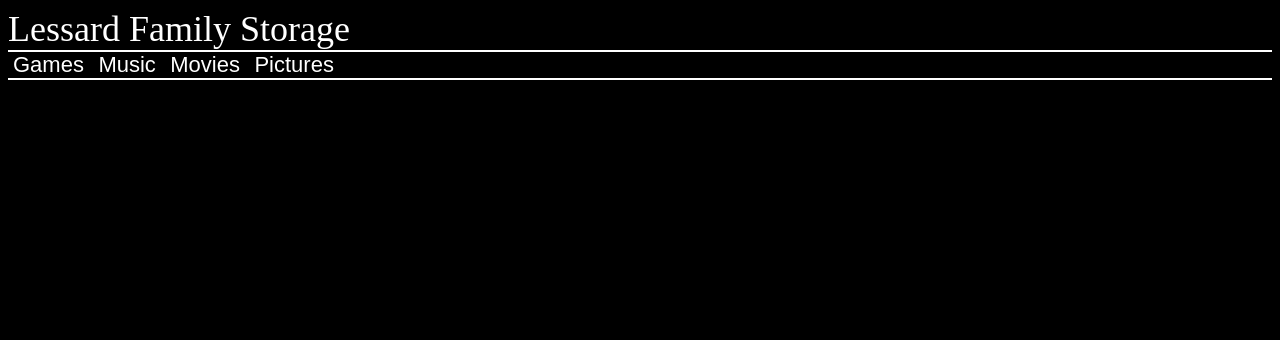
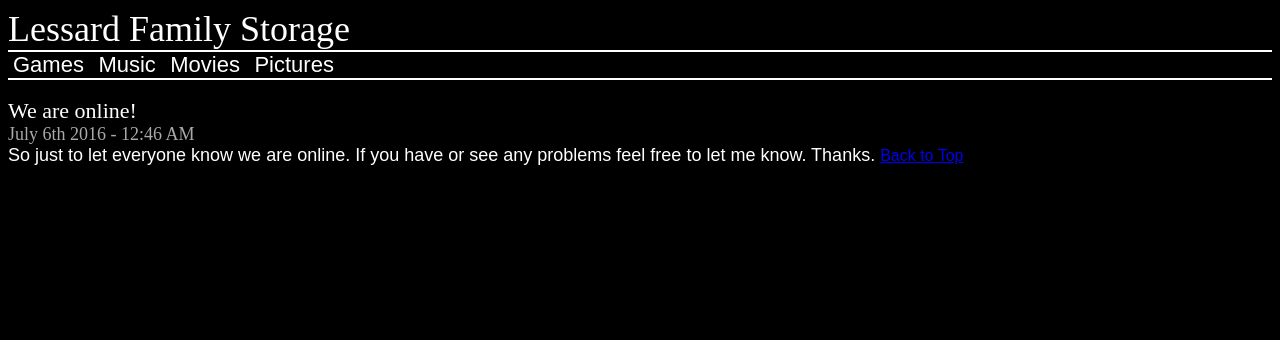
Before and after one commit to TheLessards/thelessards.github.io, a PHP site: page / in a window 1280 px wide. Shown: the top 340 px of the page. Run offline with PHP 8.4, Linux system fonts and the light colour scheme.

Commit message:
Overall Update

```diff
--- a/index.html
+++ b/index.html
@@ -7,7 +7,7 @@
 	<link rel="stylesheet" href="main.css" type="text/css">
 </head>
 <body>
-<div class="header">
+<div id="top" class="header">
 	<a class="header-title" href="index.html">Lessard Family Storage</a>
 	<div class="header-links">
 		<a href="games.html">Games</a>
@@ -16,3 +16,13 @@
 		<a href="pictures.html">Pictures</a>
 	</div>
 </div>
+<br />
+<div class="block-normal">
+	<span class="block-title">We are online!</span><br />
+	<span class="block-date">July 6th 2016 - 12:46 AM</span><br />
+	<span class="block-info">
+	So just to let everyone know we are online. If you have or see any
+	problems feel free to let me know. Thanks.
+	</span>
+	<a class="block-top" href="#top">Back to Top</a>
+</div>
--- a/main.css
+++ b/main.css
@@ -23,3 +23,25 @@ html{
 	text-decoration: none;
 	padding:5px;
 }
+.block-normal{
+	background:#000000;
+	border:2pz solid #ffffff;
+}
+.block-important{
+	background:#AA0000;
+	border:2pz solid #ffffff;
+}
+.block-title{
+	font-family: Prototype;
+	font-size: 22px;
+	color: #ffffff;
+}
+.block-date{
+	font-family: Prototype;
+	font-size: 18px;
+	color: #aaaaaa;
+}
+.block-info{
+	font-size: 18px;
+	color: #ffffff;
+}
```
